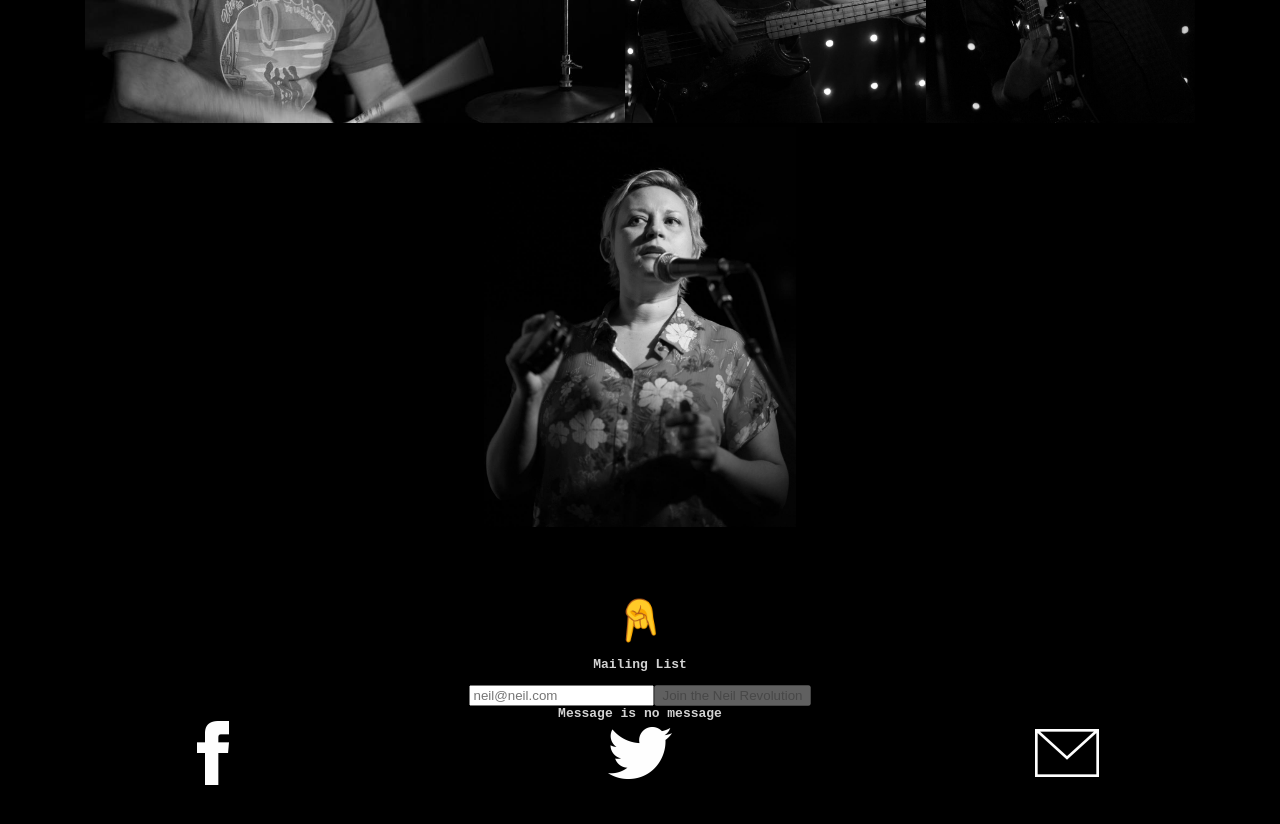
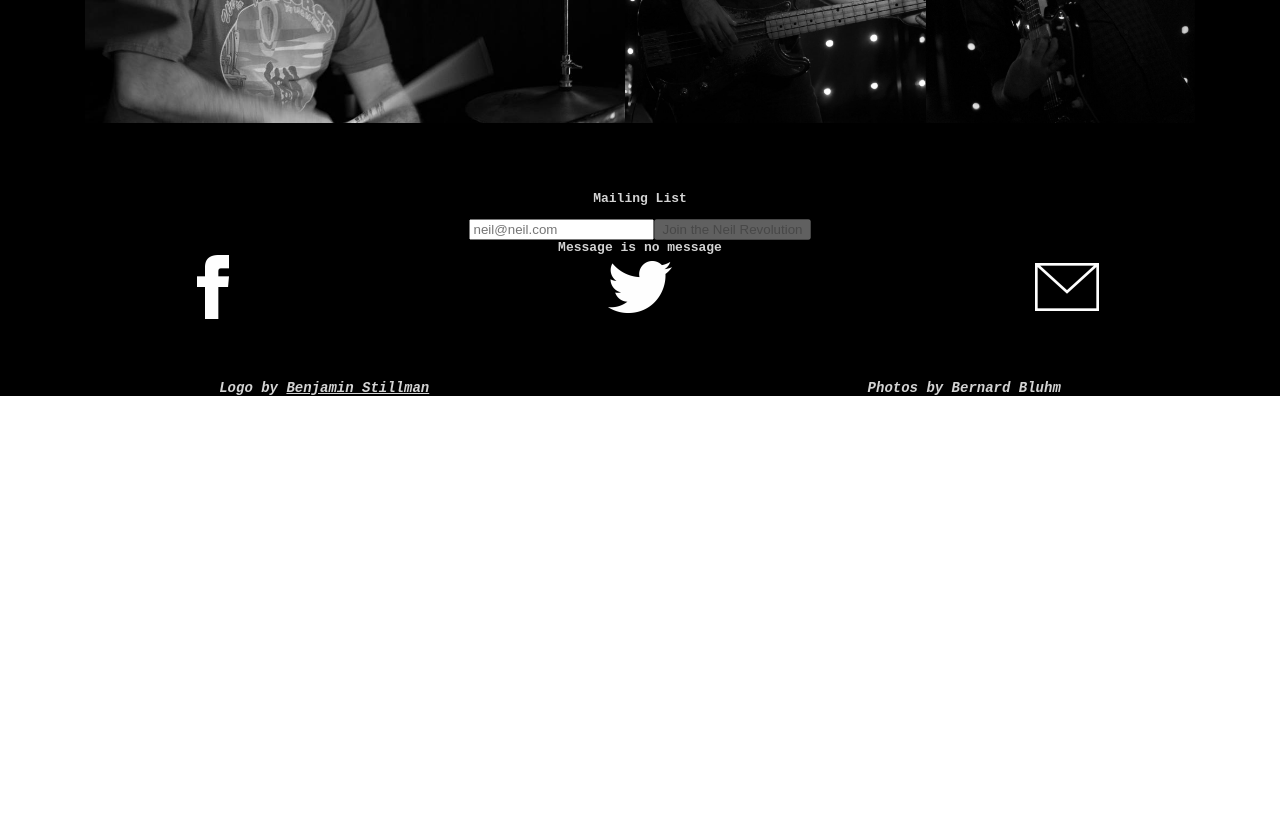
Before and after one commit to josh-stillman/electric-neil-website, a React (Create React App) app: page /unsubscribe/1 in a window 1280 px wide. Shown: the part 680-1504 px from the top of the page. After the commit the page ends 1076 px from the top, so only its background shows below. Built offline with nearby package versions, Linux system fonts and the light colour scheme; no server answers.

Commit message:
remove sarah pic for now

```diff
--- a/src/App.tsx
+++ b/src/App.tsx
@@ -32,11 +32,11 @@ class App extends Component<RouteComponentProps> {
             <img src="/dan-noir.jpg" height="400px"  />
           </div>
 
-          <div className={`${baseClass}__band-pics-closeup`}>
+          {/* <div className={`${baseClass}__band-pics-closeup`}>
             <img src="/sarah-noir.jpg" height="400px"  />
-          </div>
+          </div> */}
         </div>
-        <LoadingSpinner/>
+
         <SignupForm />
 
         <div className={`${baseClass}__links`}>
```
